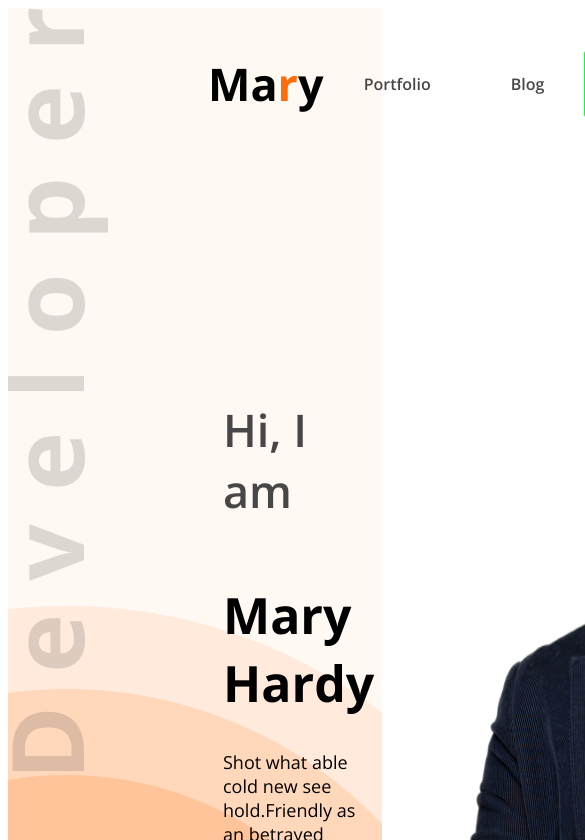
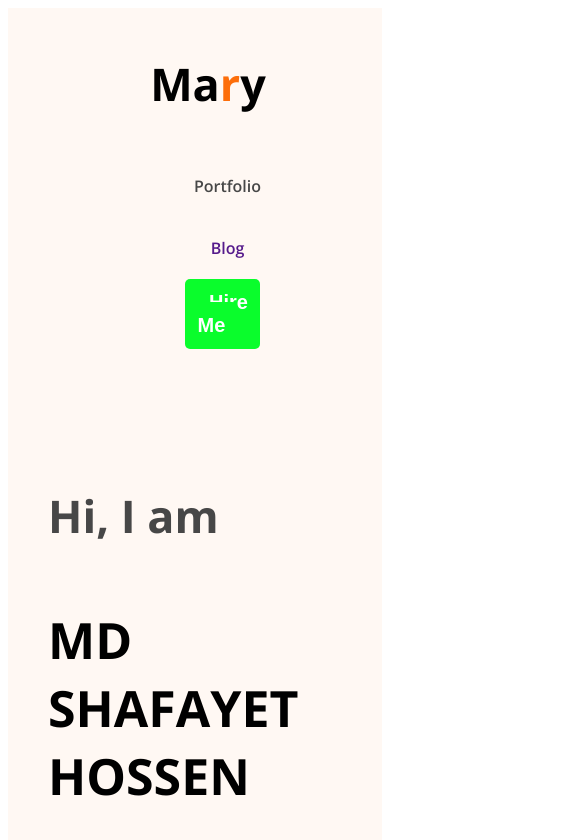
Before and after one commit to Shdeveloper12/web-portfolio, a plain HTML site: page index.html in a window 390 px wide. Shown: the top 840 px of the page, 585 px wide, since content can reach past the window. Drawn offline with nearby package versions, Linux system fonts and the light colour scheme.

Commit message:
making responsive website

```diff
--- a/index.html
+++ b/index.html
@@ -18,14 +18,14 @@
             <h3 class="nav-title">Ma<span class="title-color">r</span>y</h3>
             <ul>
                 <li><a class="dark-2" href="">Portfolio</a><li>
-                <li><a class="dark-2">Blog</a></li>
-                <li><a href=""><button class="btn-primary">Hire Me</button></a></li>
+                <li><a class="dark-2"><a href="">Blog</a></a></li>
+                <li><a href=""><button class="btn-primary"><a href="https://mail.google.com/mail/u/0/#inbox?compose=new" target="_blank" class="btn-primary">Hire Me</a></button></a></li>
             </ul>
         </nav>
         <div class="banner">
         <div class="banner-content">
             <h4 class="banner-greetings dark-2">Hi, I am</h4>
-            <h1 class="banner-title">Mary Hardy</h1>
+            <h1 class="banner-title">MD SHAFAYET HOSSEN</h1>
             <p>
                 Shot what able cold new see hold.Friendly as an betrayed formerly he. Morning because as to society behaved moments.
             </p>
--- a/style.css
+++ b/style.css
@@ -51,16 +51,21 @@ nav li a{
     border-radius: 5px;
     margin-right:10px;
     border: none;
+    transition: 0.4s ease-out;
 
+}
+.btn-primary:hover{
+    background-color: green;
+    cursor: pointer;
 }
 .banner-content{
     max-width: 580px;
-    margin-left: 215px;
+    margin-left: 185px;
     margin-top: 180px;
 }
 .banner-greetings{
     font-size: 45px;
-    font-weight: 600;
+    fonteight: 600;
 }
 .banner-title{
     font-size: 50px;
@@ -162,3 +167,37 @@ footer input[type="text"], footer input[type="email"], footer textarea{
     margin-bottom: 24px;
     border: none;
 }
+/* responsive media query */
+@media screen and (max-width: 576px){
+    .header{
+        background-image: none;
+    }
+    .banner, nav, nav>ul, .banner-content,
+    .skills-container, footer,
+    .about-items, .resume-container{
+        flex-direction: column;
+    }
+    .btn-primary{
+        margin-bottom: 20px;
+    }
+    nav>ul{
+        gap: 20px;
+    }
+    .banner, .banner-content{
+        margin: 20px;
+    }
+    footer, .about{
+        padding: 0px;
+    }
+    .footer-column, .banner-profile-picture{
+        width: 100%;
+    }
+    footer input[type="text"], footer input[type="email"], footer textarea{
+        width: calc(100% - 40px);
+    }
+    .section-title, .section-description{
+        padding: 0px;
+
+    }
+
+}
```
